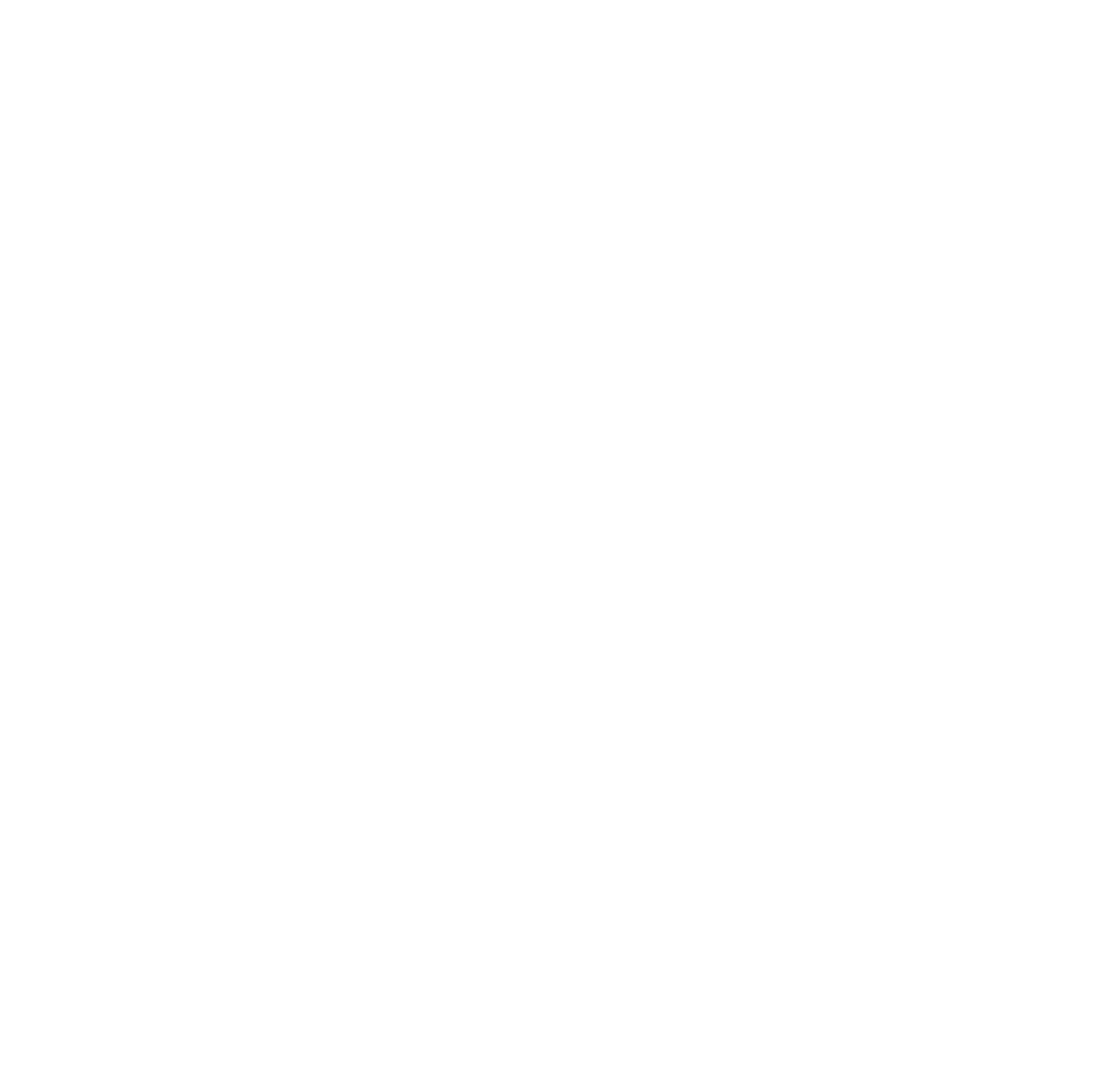
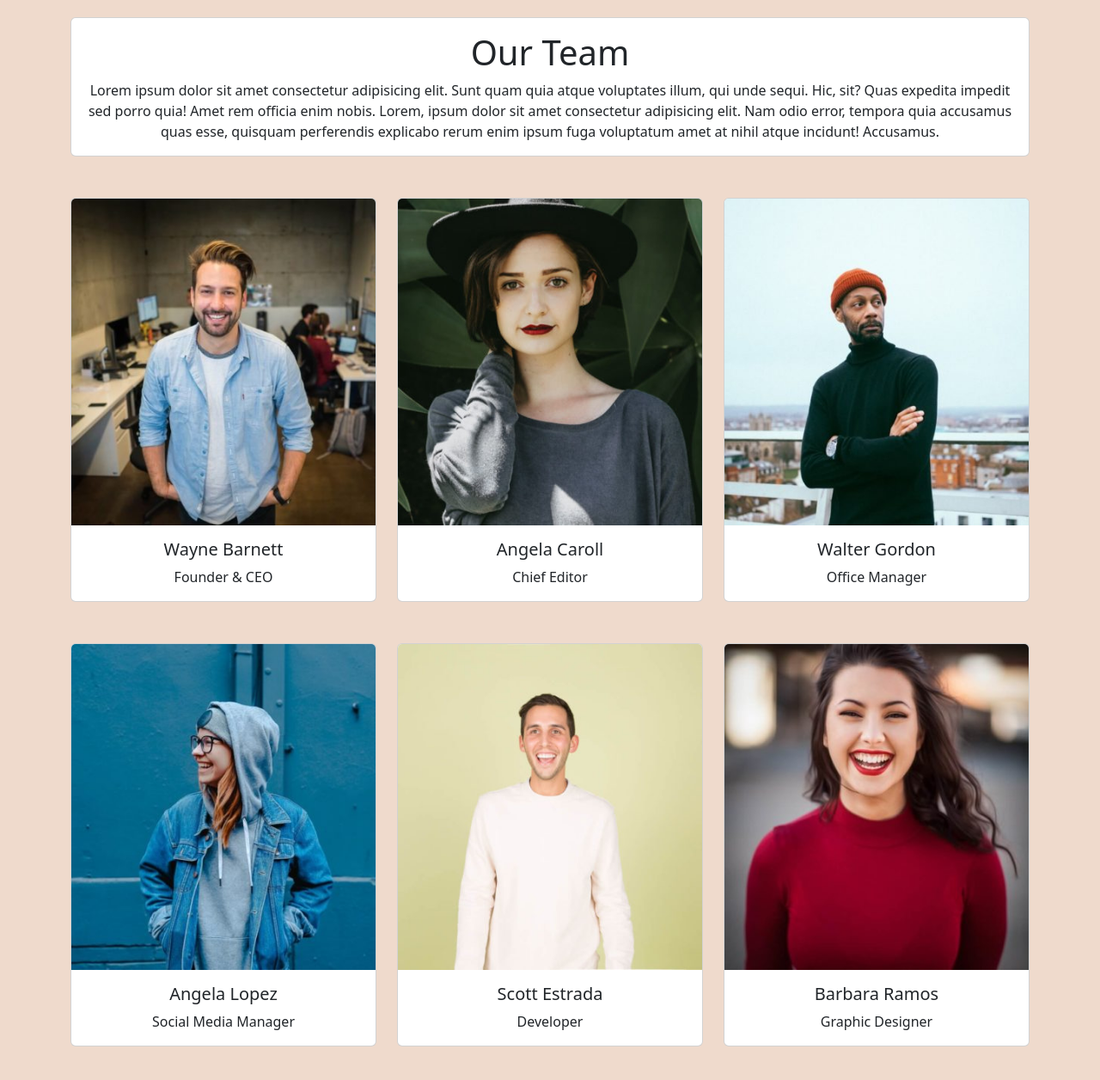
Before and after one commit to Umbeee/js-our-team, a plain HTML site: page index.html in a window 1280 px wide. Shown: the whole page at 86% size. Before the commit the page ends 800 px from the top, so only its background shows below. Drawn offline with nearby package versions, Linux system fonts and the light colour scheme.

Commit message:
correzione es

```diff
--- a/assets/main.js
+++ b/assets/main.js
@@ -0,0 +1,49 @@
+const team = [
+    {
+      name: 'Wayne Barnett',
+      role: 'Founder & CEO',
+      image: 'wayne-barnett-founder-ceo.jpg',
+    },
+    {
+      name: 'Angela Caroll',
+      role: 'Chief Editor',
+      image: 'angela-caroll-chief-editor.jpg',
+    },
+    {
+      name: 'Walter Gordon',
+      role: 'Office Manager',
+      image: 'walter-gordon-office-manager.jpg',
+    },
+    {
+      name: 'Angela Lopez',
+      role: 'Social Media Manager',
+      image: 'angela-lopez-social-media-manager.jpg',
+    },
+    {
+      name: 'Scott Estrada',
+      role: 'Developer',
+      image: 'scott-estrada-developer.jpg',
+    },
+    {
+      name: 'Barbara Ramos',
+      role: 'Graphic Designer',
+      image: 'barbara-ramos-graphic-designer.jpg',
+    },
+  ];
+
+const pathImg = "./assets/img/";
+
+const htmlCardContainer = document.querySelector('.row')
+
+for (let i=0; i<team.length; i++){
+    htmlCardContainer.innerHTML += `
+    <div class="col-4 gy-5 d-flex justify-content-center">
+        <div class="card">
+        <img src="${pathImg}${team[i]['image']}" class="card-img-top" alt="${team[i]['name']}">
+        <div class="card-body">
+            <h5 class="card-title">${team[i]['name']}</h5>
+            <p class="card-text">${team[i]['role']}</p>
+        </div>
+        </div>
+    </div>`
+}
--- a/assets/style.css
+++ b/assets/style.css
@@ -0,0 +1,9 @@
+#card-header{
+    margin-top: 20px;
+}
+body{
+    background-color: rgb(239,218,204);
+}
+.row{
+    margin-bottom: 48px;
+}
--- a/index.html
+++ b/index.html
@@ -4,12 +4,30 @@
     <meta charset="UTF-8">
     <meta http-equiv="X-UA-Compatible" content="IE=edge">
     <meta name="viewport" content="width=device-width, initial-scale=1.0">
+    <link href="https://cdn.jsdelivr.net/npm/bootstrap@5.3.0-alpha3/dist/css/bootstrap.min.css" rel="stylesheet" integrity="sha384-KK94CHFLLe+nY2dmCWGMq91rCGa5gtU4mk92HdvYe+M/SXH301p5ILy+dN9+nJOZ" crossorigin="anonymous">
     <link rel="stylesheet" href="./assets/style.css">
     <title>Document</title>
 </head>
 <body>
 
+    <div class="container">
+        <div class="text-center">
+            <div class="card text-center" id="card-header">
+                <div class="card-body">
+                <h1 class="card-title text-capitalize">our team</h1>
+                <p class="card-text">Lorem ipsum dolor sit amet consectetur adipisicing elit. Sunt quam quia atque voluptates illum, qui unde sequi. Hic, sit? Quas expedita impedit sed porro quia! Amet rem officia enim nobis. Lorem, ipsum dolor sit amet consectetur adipisicing elit. Nam odio error, tempora quia accusamus quas esse, quisquam perferendis explicabo rerum enim ipsum fuga voluptatum amet at nihil atque incidunt! Accusamus.</p>
+                </div>
+            </div>
+            <div class="row ">
 
+            </div>
+        </div>
+
+    </div>
+
+
+
+    <script src="https://cdn.jsdelivr.net/npm/bootstrap@5.3.0-alpha3/dist/js/bootstrap.bundle.min.js" integrity="sha384-ENjdO4Dr2bkBIFxQpeoTz1HIcje39Wm4jDKdf19U8gI4ddQ3GYNS7NTKfAdVQSZe" crossorigin="anonymous"></script>
     <script src="./assets/main.js"></script>
 </body>
 </html>
```
Also changed, not shown: assets/img/angela-caroll-chief-editor.jpg (added), assets/img/angela-lopez-social-media-manager.jpg (added), assets/img/barbara-ramos-graphic-designer.jpg (added), assets/img/scott-estrada-developer.jpg (added), assets/img/walter-gordon-office-manager.jpg (added), assets/img/wayne-barnett-founder-ceo.jpg (added).
